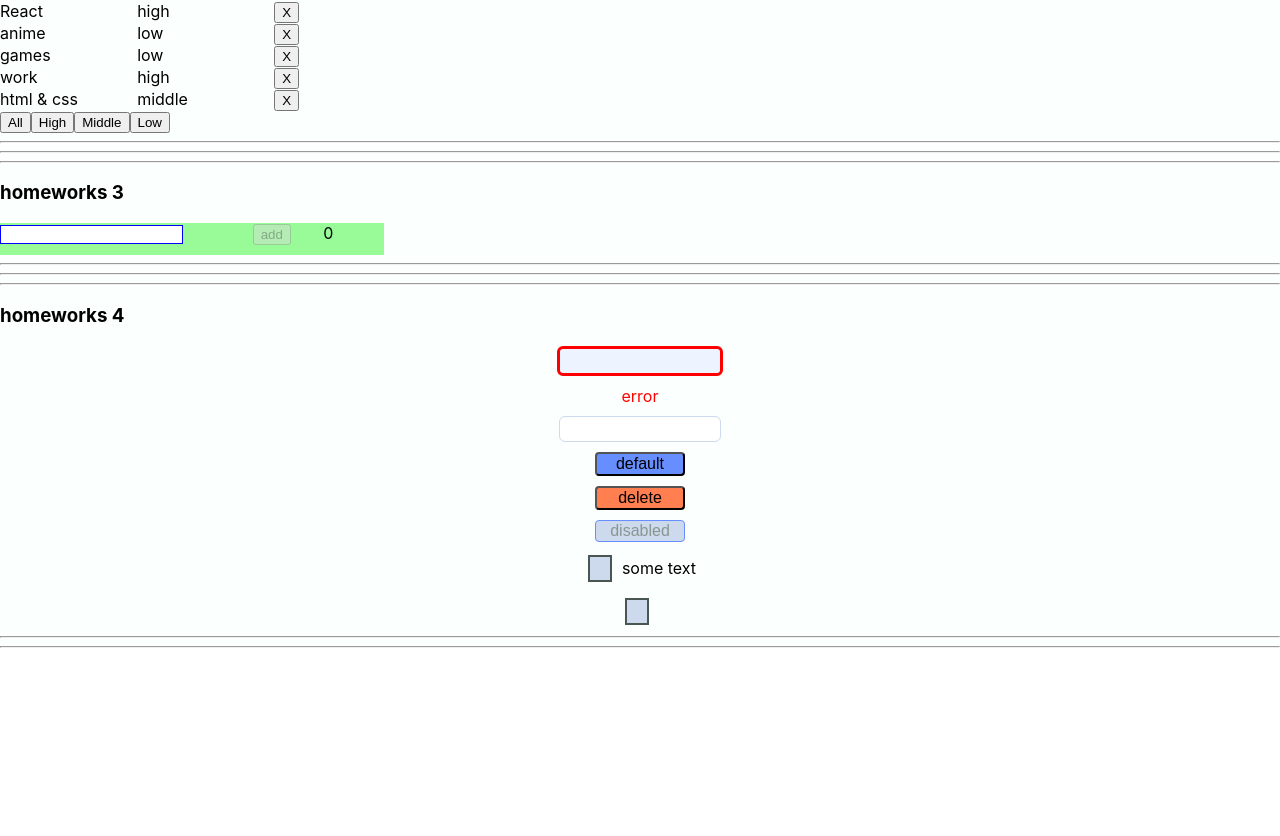
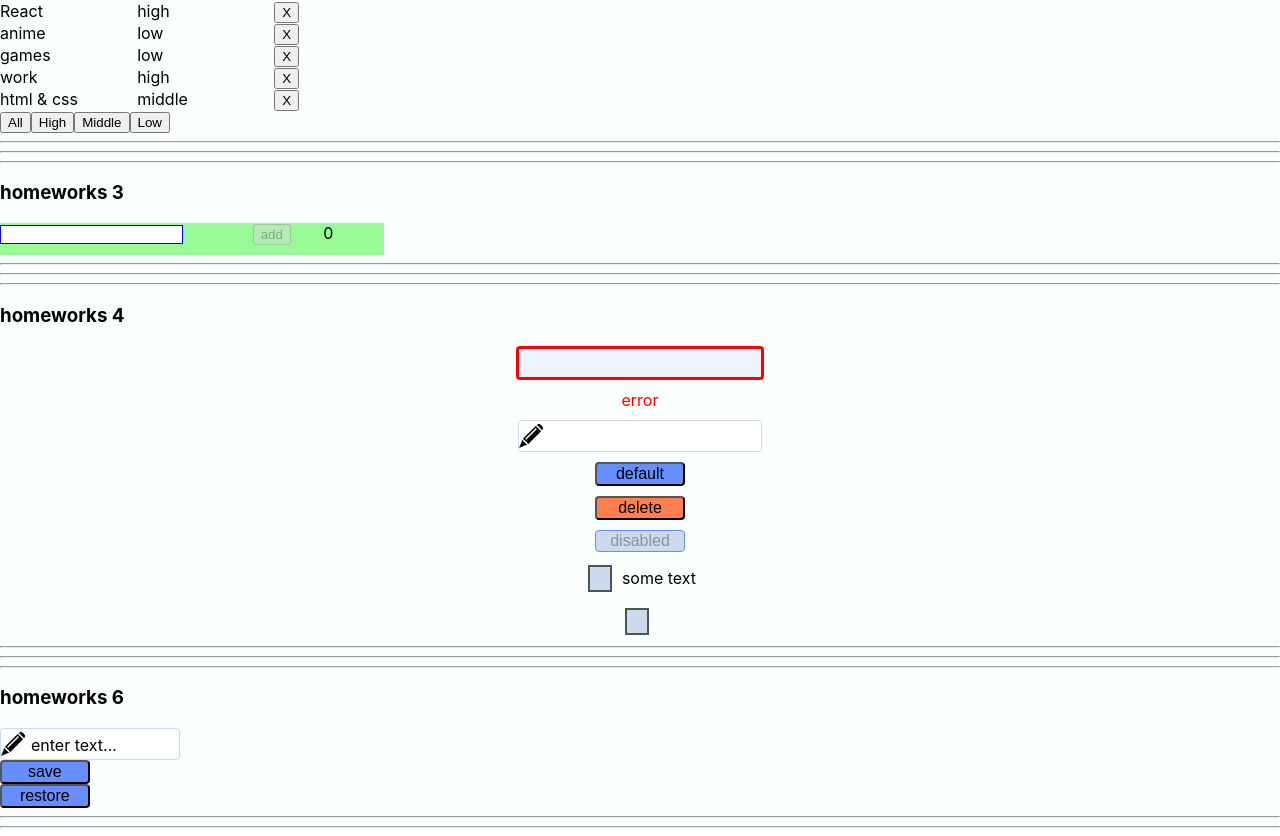
Before and after one commit to VladimirGromyko/my-react-hw-1, a React (Create React App) app: page /#/pre-junior in a window 1280 px wide. Shown: the part 431-1267 px from the top of the page. Before the commit the page ends 1087 px from the top, so only its background shows below. Built offline with nearby package versions, Linux system fonts and the light colour scheme.

Commit message:
Add HW-6 decided

```diff
--- a/src/p2-homeworks/h4/common/c1-SuperInputText/SuperInputText.module.css
+++ b/src/p2-homeworks/h4/common/c1-SuperInputText/SuperInputText.module.css
@@ -17,7 +17,8 @@
     --group-background-focus: #678EFE;
 
 }
-.superInput {
+
+/*.superInput {
 
 
     display: block;
@@ -25,20 +26,68 @@
     padding: 2px 16px;
     line-height: 20px;
     font-size: 14px;
-    /*font-weight: 500;*/
-    /*font-family: inherit;*/
+    !*font-weight: 500;*!
+    !*font-family: inherit;*!
     border-radius: 6px;
-    /*-webkit-appearance: none;*/
+    !*-webkit-appearance: none;*!
     color: var(--input-color);
     border: 1px solid var(--input-border);
     background: var(--input-background);
     transition: border .3s ease;
+}*/
+
+.superInput {
+
+    width: 15%;
+    /*box-sizing: border-box;*/
+
+    border: 1px solid var(--input-border);
+    border-radius: 4px;
+    font-size: 16px;
+    background-color: white;
+    background-image: url('/src/p2-homeworks/h6/common/c4-SuperEditableSpan/pen.png');
+    background-position: 0px 3px;
+    background-repeat: no-repeat;
+    padding: 6px 20px 6px 30px;
+    -webkit-transition: width 0.4s ease-in-out;
+    transition: width 0.4s ease-in-out;
 }
+
+.superInput:focus {
+    width: 20%;
+}
+
+
+.spanClass {
+    display: inline-block;
+    width: 10%;
+    height: 18px;
+    cursor: pointer;
+    border: 1px solid var(--input-border);
+    border-radius: 4px;
+    font-size: 16px;
+    font-palette: dark;
+    background-color: white;
+    background-image: url('/src/p2-homeworks/h6/common/c4-SuperEditableSpan/pen.png');
+    background-position: 0px 3px;
+    background-repeat: no-repeat;
+    /*margin-outside: 30px;*/
+    padding: 6px 20px 6px 30px;
+    -webkit-transition: width 0.4s ease-in-out;
+    transition: width 0.4s ease-in-out;
+}
+
+.spanClass:focus {
+    width: 20%;
+}
+
+
 .errorInput {
     font-size: 14px;
     border: 3px solid red;
     background: var(--group-background);
 }
+
 .error {
     color: red;
 }
--- a/src/p2-homeworks/h4/common/c3-SuperCheckbox/SuperCheckbox.module.css
+++ b/src/p2-homeworks/h4/common/c3-SuperCheckbox/SuperCheckbox.module.css
@@ -19,6 +19,3 @@
 .checkbox:focus {
     outline: #99ff99 solid 1px;
 }
-.spanClassName {
-
-}
--- a/src/p2-homeworks/h5/Navbar/Navbar.module.css
+++ b/src/p2-homeworks/h5/Navbar/Navbar.module.css
@@ -38,7 +38,6 @@
 
 
 /*общие стили значка-гамбургера, самого лэйбла*/
-
 .btnMenu {
     color: #fff;
     background-color: #c6c4f0;
--- a/src/p2-homeworks/h5/Routes.tsx
+++ b/src/p2-homeworks/h5/Routes.tsx
@@ -3,6 +3,7 @@ import {Redirect, Route, Switch} from "react-router-dom";
 import PreJunior from "./pages/PreJunior";
 import JuniorPlus from "./pages/JuniorPlus";
 import Junior from "./pages/Junior";
+import Error404 from "./pages/Error404";
 
 export const PATH = {
     PRE_JUNIOR: '/pre-junior',
@@ -26,7 +27,7 @@ function Routes() {
 
 
                 {/*у этого роута нет пути, он отрисуется если пользователь захочет попасть на несуществующую страницу*/}
-                {/*<Route render={() => <Error404/>}/>*/}
+                <Route render={() => <Error404/>}/>
 
             </Switch>
         </div>
--- a/src/p2-homeworks/h5/pages/PreJunior.tsx
+++ b/src/p2-homeworks/h5/pages/PreJunior.tsx
@@ -3,6 +3,7 @@ import HW1 from '../../h1/HW1'
 import HW2 from '../../h2/HW2'
 import HW3 from '../../h3/HW3'
 import HW4 from '../../h4/HW4'
+import HW6 from "../../h6/HW6";
 
 function PreJunior() {
     return (
@@ -11,7 +12,7 @@ function PreJunior() {
             <HW2/>
             <HW3/>
             <HW4/>
-            {/*<HW6/>*/}
+            <HW6/>
 
         </div>
     )
--- a/src/p2-homeworks/h6/HW6.tsx
+++ b/src/p2-homeworks/h6/HW6.tsx
@@ -10,14 +10,15 @@ function HW6() {
         saveState<string>('editable-span-value', value)
     }
     const restore = () => {
-        // setValue()
+        setValue(restoreState('editable-span-value', ''))
     }
 
     return (
         <div>
             <hr/>
-            homeworks 6
-
+            <h3>
+                homeworks 6
+            </h3>
             {/*should work (должно работать)*/}
             <div>
                 <SuperEditableSpan
--- a/src/p2-homeworks/h6/common/c4-SuperEditableSpan/SuperEditableSpan.tsx
+++ b/src/p2-homeworks/h6/common/c4-SuperEditableSpan/SuperEditableSpan.tsx
@@ -1,6 +1,8 @@
 import React, {DetailedHTMLProps, InputHTMLAttributes, HTMLAttributes, useState} from 'react'
 import SuperInputText from '../../../h4/common/c1-SuperInputText/SuperInputText'
+import s from '../../../h4/common/c1-SuperInputText/SuperInputText.module.css'
 
+// import s from '../../../../p1-main/m1-ui/u1-app/App.module.css'
 // тип пропсов обычного инпута
 type DefaultInputPropsType = DetailedHTMLProps<InputHTMLAttributes<HTMLInputElement>, HTMLInputElement>
 // тип пропсов обычного спана
@@ -31,22 +33,24 @@ const SuperEditableSpan: React.FC<SuperEditableSpanType> = (
     const {children, onDoubleClick, className, ...restSpanProps} = spanProps || {}
 
     const onEnterCallback = () => {
-        // setEditMode() // выключить editMode при нажатии Enter
+        setEditMode(false) // выключить editMode при нажатии Enter
 
         onEnter && onEnter()
     }
     const onBlurCallback = (e: React.FocusEvent<HTMLInputElement>) => {
-        // setEditMode() // выключить editMode при нажатии за пределами инпута
+        setEditMode(false) // выключить editMode при нажатии за пределами инпута
 
         onBlur && onBlur(e)
     }
     const onDoubleClickCallBack = (e: React.MouseEvent<HTMLSpanElement, MouseEvent>) => {
-        // setEditMode() // включить editMode при двойном клике
+        setEditMode(true) // включить editMode при двойном клике
 
         onDoubleClick && onDoubleClick(e)
     }
 
-    const spanClassName = `${'сделать красивый стиль для спана'} ${className}`
+    // const spanClassName = `${s.spanClass} ${className}`
+    const spanClassName = `${s.spanClass} ${onDoubleClick ? s.spanClass : className}`
+
 
     return (
         <>
@@ -63,7 +67,6 @@ const SuperEditableSpan: React.FC<SuperEditableSpanType> = (
                     <span
                         onDoubleClick={onDoubleClickCallBack}
                         className={spanClassName}
-
                         {...restSpanProps}
                     >
                         {/*если нет захардкодженного текста для спана, то значение инпута*/}
```
Also changed, not shown: src/p1-main/m1-ui/u1-app/App.module.css (+20 -0 lines), src/p2-homeworks/h6/common/c4-SuperEditableSpan/pen.png (added).
